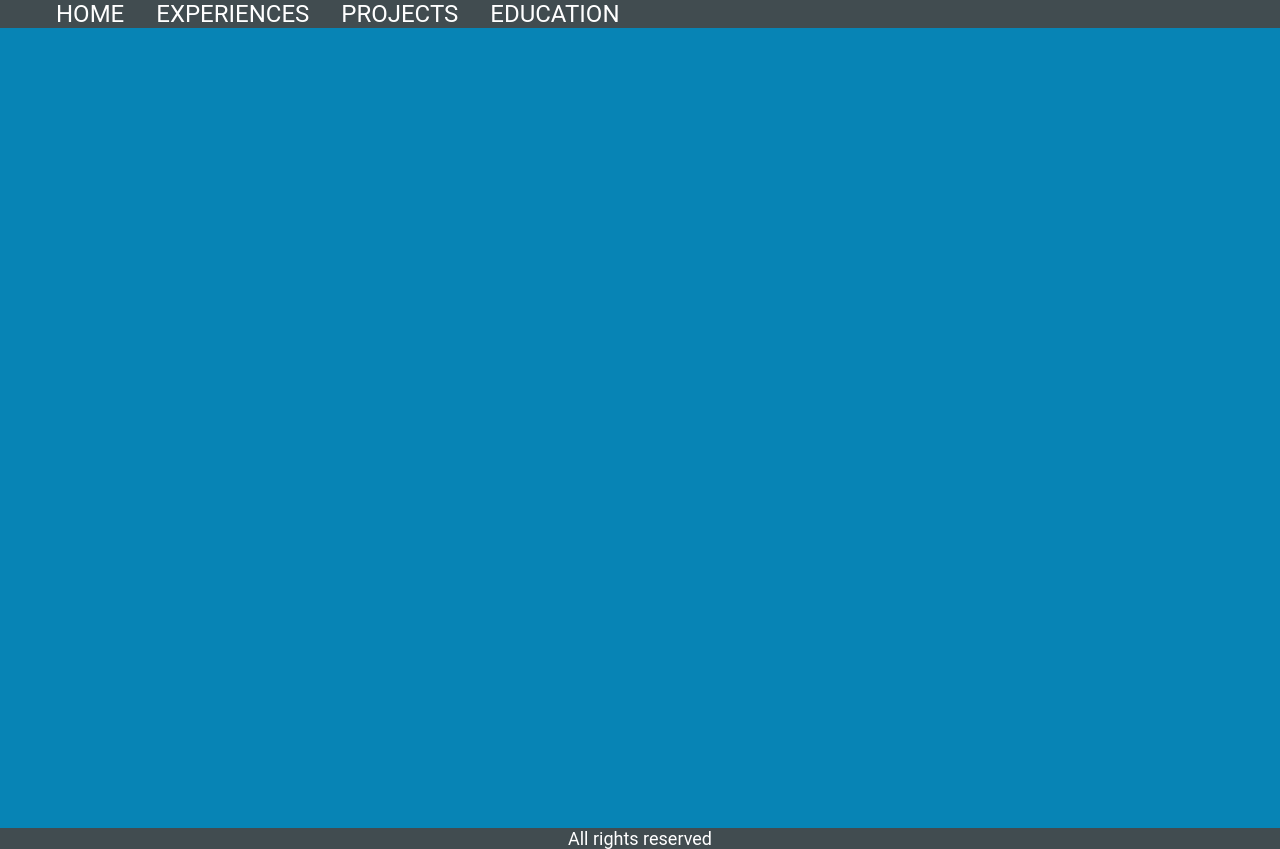
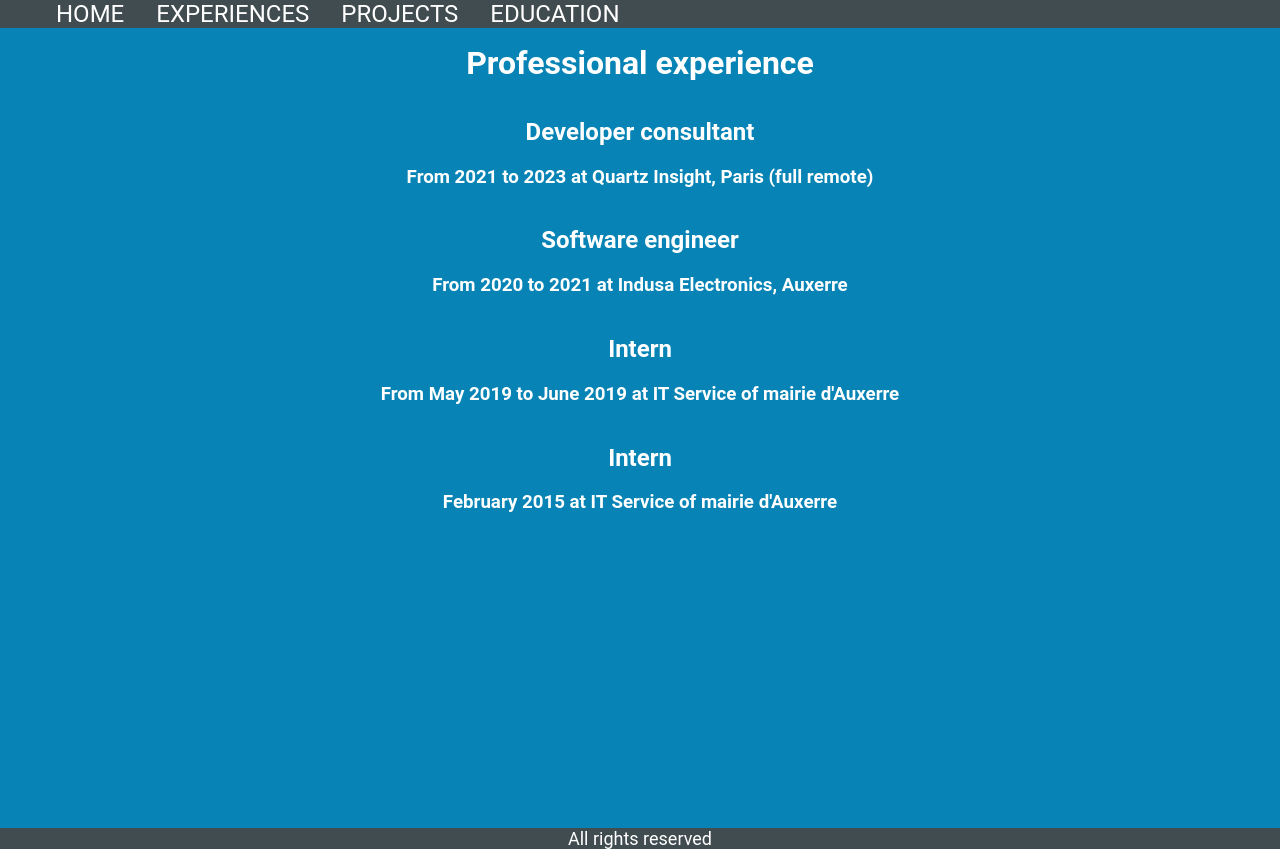
Before and after one commit to Jeremhub/Jeremhub.github.io, a Nuxt app: page /experiences in a window 1280 px wide. Built offline with nearby package versions, Linux system fonts and the light colour scheme.

Commit message:
added first version of experiences page

```diff
--- a/pages/experiences.vue
+++ b/pages/experiences.vue
@@ -1,6 +1,17 @@
 <template>
   <div>
-
+    <h1>Professional experience</h1>
+    <h2>Developer consultant</h2>
+    <h3>From 2021 to 2023 at Quartz Insight, Paris (full remote)</h3>
+    <hr />
+    <h2>Software engineer</h2>
+    <h3>From 2020 to 2021 at Indusa Electronics, Auxerre</h3>
+    <hr />
+    <h2>Intern</h2>
+    <h3>From May 2019 to June 2019 at IT Service of mairie d'Auxerre</h3>
+    <hr />
+    <h2>Intern</h2>
+    <h3>February 2015 at IT Service of mairie d'Auxerre</h3>
   </div>
 </template>
 
```
